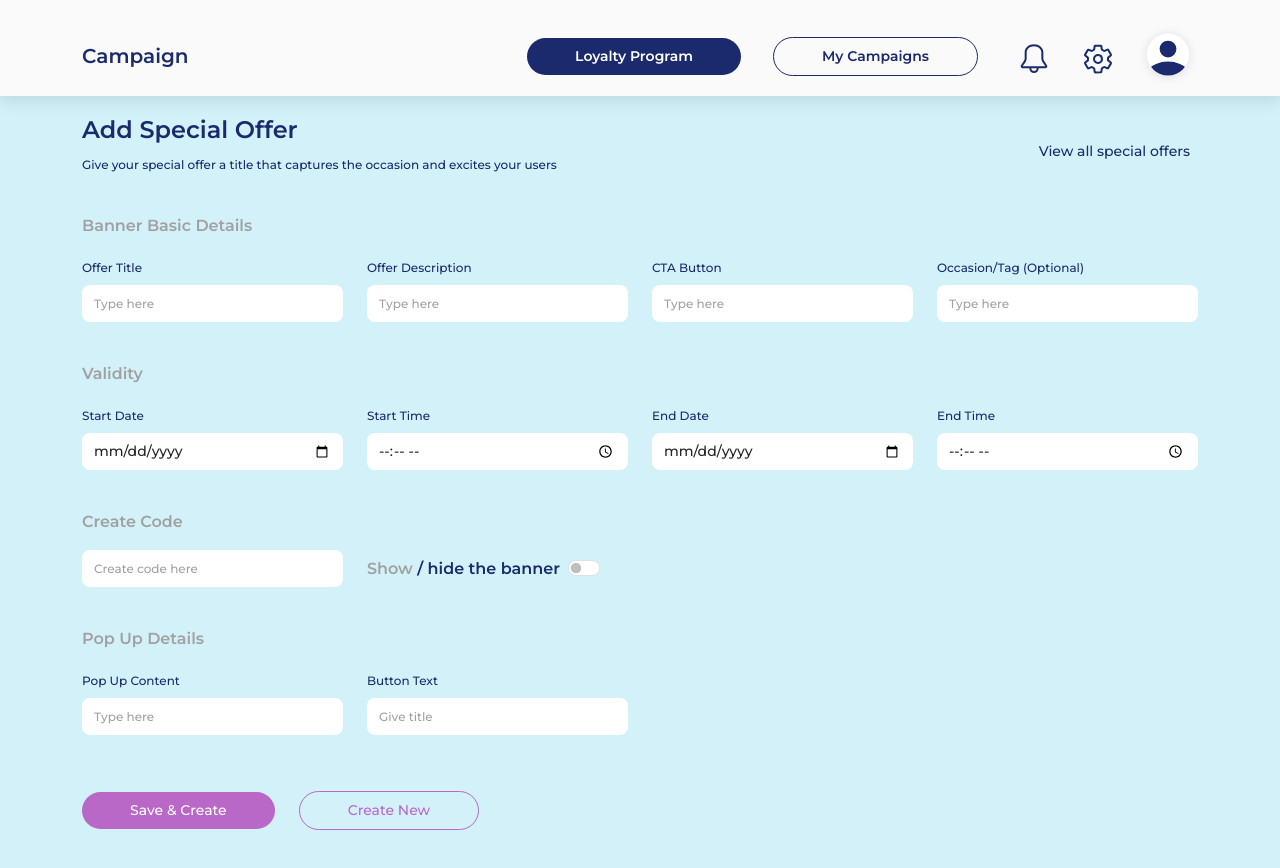
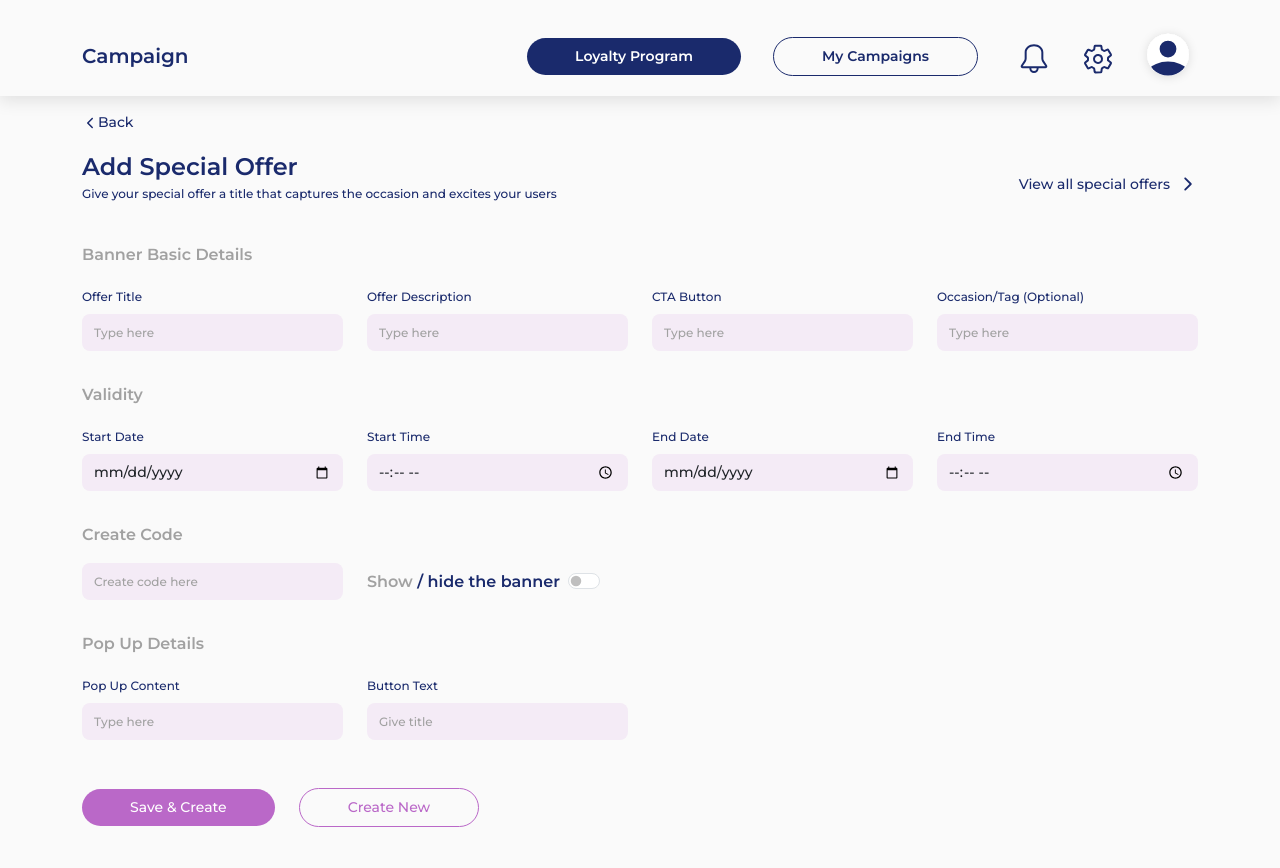
Before and after one commit to razikkhan722/referral-reward-admin, a React (Vite) app: page /specialoffer in a window 1280 px wide. Shown: the top 868 px of the page. Built offline with nearby package versions, Linux system fonts and the light colour scheme.

Commit message:
Special offer

```diff
--- a/src/pages/specialOffer/specialOfferForm.jsx
+++ b/src/pages/specialOffer/specialOfferForm.jsx
@@ -3,6 +3,8 @@ import { useForm } from "react-hook-form";
 import { postData } from "../../services/api";
 import { toastError, toastSuccess } from "../../utils/toster";
 import NavBar from "../../components/navbar";
+import { IoIosArrowBack, IoIosArrowForward } from "react-icons/io";
+import { NavLink } from "react-router-dom";
 
 const SpecialOfferForm = () => {
   const {
@@ -49,13 +51,17 @@ const SpecialOfferForm = () => {
   };
 
   return (
-    <section className="bg-light-blue-color min-vh-100">
+    <section className="bg-light-white-3-color min-vh-100">
       <NavBar />
       <div className="container mt-3 pb-5">
         {/* Header Section */}
+       <NavLink to={"/dashboard"}>
+         <p className="text-blue-color font-14 montserrat-medium"> <IoIosArrowBack className="font-16" />
+          Back</p>
+       </NavLink>
         <div className="d-flex justify-content-between align-items-center mb-4">
           <div>
-            <h2 className="text-blue-color font-24 montserrat-semibold">
+            <h2 className="text-blue-color font-24 montserrat-semibold mb-0">
               Add Special Offer
             </h2>
             <p className="text-blue-color font-12 montserrat-medium">
@@ -67,7 +73,8 @@ const SpecialOfferForm = () => {
             <span className="text-blue-color font-14 montserrat-medium me-2">
               View all special offers
             </span>
-            <img src="" alt="" />
+            <IoIosArrowForward className="text-blue-color font-20" />
+
           </div>
         </div>
 
@@ -77,7 +84,7 @@ const SpecialOfferForm = () => {
           <p className="font-16 montserrat-semibold text-border-gray-color mt-2">
             Banner Basic Details
           </p>
-          <div className="row mb-4">
+          <div className="row mb-3">
             {/* Offer Title */}
             <div className="col-lg-3 mb-3">
               <label className="form-label font-12 montserrat-medium text-blue-color">
@@ -86,7 +93,7 @@ const SpecialOfferForm = () => {
               <input
                 type="text"
                 placeholder="Type here"
-                className="form-control rounded-3 font-14 montserrat-medium border-0 py-2"
+                className="form-control login-input rounded-3 font-14 montserrat-medium border-0 py-2"
                 {...register("offerTitle", {
                   required: "Offer title is required",
                 })}
@@ -103,7 +110,7 @@ const SpecialOfferForm = () => {
               <input
                 type="text"
                 placeholder="Type here"
-                className="form-control rounded-3 font-14 montserrat-medium border-0 py-2"
+                className="form-control login-input rounded-3 font-14 montserrat-medium border-0 py-2"
                 {...register("offerDescription", {
                   required: "Description is required",
                 })}
@@ -120,7 +127,7 @@ const SpecialOfferForm = () => {
               <input
                 type="text"
                 placeholder="Type here"
-                className="form-control rounded-3 font-14 montserrat-medium border-0 py-2"
+                className="form-control login-input rounded-3 font-14 montserrat-medium border-0 py-2"
                 {...register("ctaButton", {
                   required: "CTA Button is required",
                 })}
@@ -137,7 +144,7 @@ const SpecialOfferForm = () => {
               <input
                 type="text"
                 placeholder="Type here"
-                className="form-control rounded-3 font-14 montserrat-medium border-0 py-2"
+                className="form-control login-input rounded-3 font-14 montserrat-medium border-0 py-2"
                 {...register("occasionTag")}
               />
             </div>
@@ -147,7 +154,7 @@ const SpecialOfferForm = () => {
           <p className="font-16 montserrat-semibold text-border-gray-color mt-2">
             Validity
           </p>
-          <div className="row mb-4">
+          <div className="row mb-3">
             {/* Start Date */}
             <div className="col-lg-3 mb-3">
               <label className="form-label font-12 montserrat-medium text-blue-color">
@@ -155,7 +162,7 @@ const SpecialOfferForm = () => {
               </label>
               <input
                 type="date"
-                className="form-control rounded-3 font-14 montserrat-medium border-0 py-2"
+                className="form-control login-input rounded-3 font-14 montserrat-medium border-0 py-2"
                 {...register("startDate")}
               />
             </div>
@@ -166,7 +173,7 @@ const SpecialOfferForm = () => {
               </label>
               <input
                 type="time"
-                className="form-control rounded-3 font-14 montserrat-medium border-0 py-2"
+                className="form-control login-input rounded-3 font-14 montserrat-medium border-0 py-2"
                 {...register("startTime")}
               />
             </div>
@@ -177,7 +184,7 @@ const SpecialOfferForm = () => {
               </label>
               <input
                 type="date"
-                className="form-control rounded-3 font-14 montserrat-medium border-0 py-2"
+                className="form-control login-input rounded-3 font-14 montserrat-medium border-0 py-2"
                 {...register("endDate")}
               />
             </div>
@@ -188,7 +195,7 @@ const SpecialOfferForm = () => {
               </label>
               <input
                 type="time"
-                className="form-control rounded-3 font-14 montserrat-medium border-0 py-2"
+                className="form-control login-input rounded-3 font-14 montserrat-medium border-0 py-2"
                 {...register("endTime")}
               />
             </div>
@@ -198,13 +205,13 @@ const SpecialOfferForm = () => {
           <p className="font-16 montserrat-semibold text-border-gray-color mt-2">
             Create Code
           </p>
-          <div className="row mb-4 align-items-center">
+          <div className="row mb-3 align-items-center">
             {/* Code Input */}
             <div className="col-lg-3 mb-3">
               <input
                 type="text"
                 placeholder="Create code here"
-                className="form-control rounded-3 font-14 montserrat-medium border-0 py-2"
+                className="form-control login-input rounded-3 font-14 montserrat-medium border-0 py-2"
                 {...register("offerCode", { required: "Code is required" })}
               />
               {errors.offerCode && (
@@ -246,7 +253,7 @@ const SpecialOfferForm = () => {
           <p className="font-16 montserrat-semibold text-border-gray-color mt-2">
             Pop Up Details
           </p>
-          <div className="row mb-4">
+          <div className="row mb-3">
             {/* Pop Up Content */}
             <div className="col-lg-3 mb-3">
               <label className="form-label font-12 montserrat-medium text-blue-color">
@@ -255,7 +262,7 @@ const SpecialOfferForm = () => {
               <input
                 type="text"
                 placeholder="Type here"
-                className="form-control rounded-3 font-14 montserrat-medium border-0 py-2"
+                className="form-control login-input rounded-3 font-14 montserrat-medium border-0 py-2"
                 {...register("popupContent")}
               />
             </div>
@@ -267,7 +274,7 @@ const SpecialOfferForm = () => {
               <input
                 type="text"
                 placeholder="Give title"
-                className="form-control rounded-3 font-14 montserrat-medium border-0 py-2"
+                className="form-control login-input rounded-3 font-14 montserrat-medium border-0 py-2"
                 {...register("buttonText")}
               />
             </div>
```
